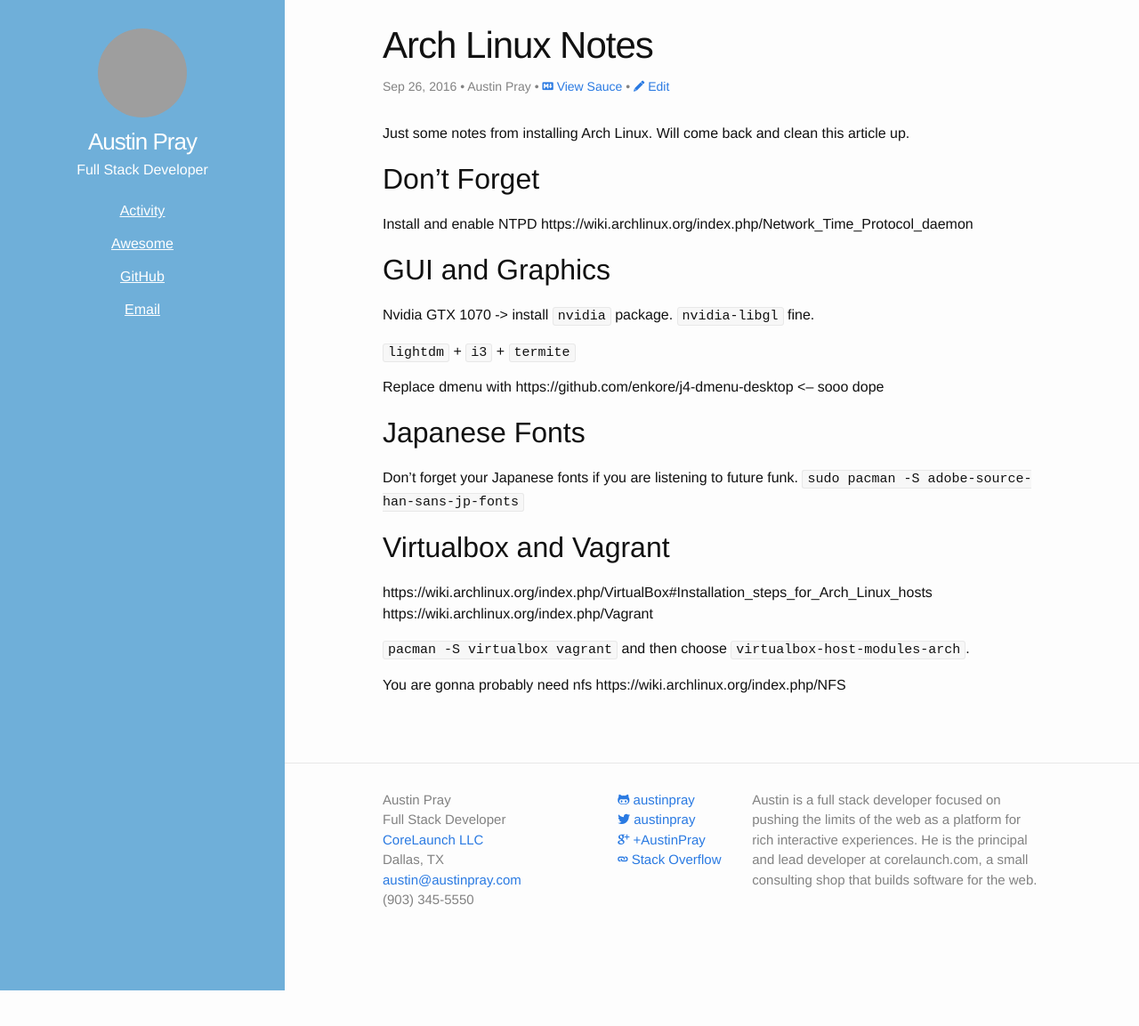
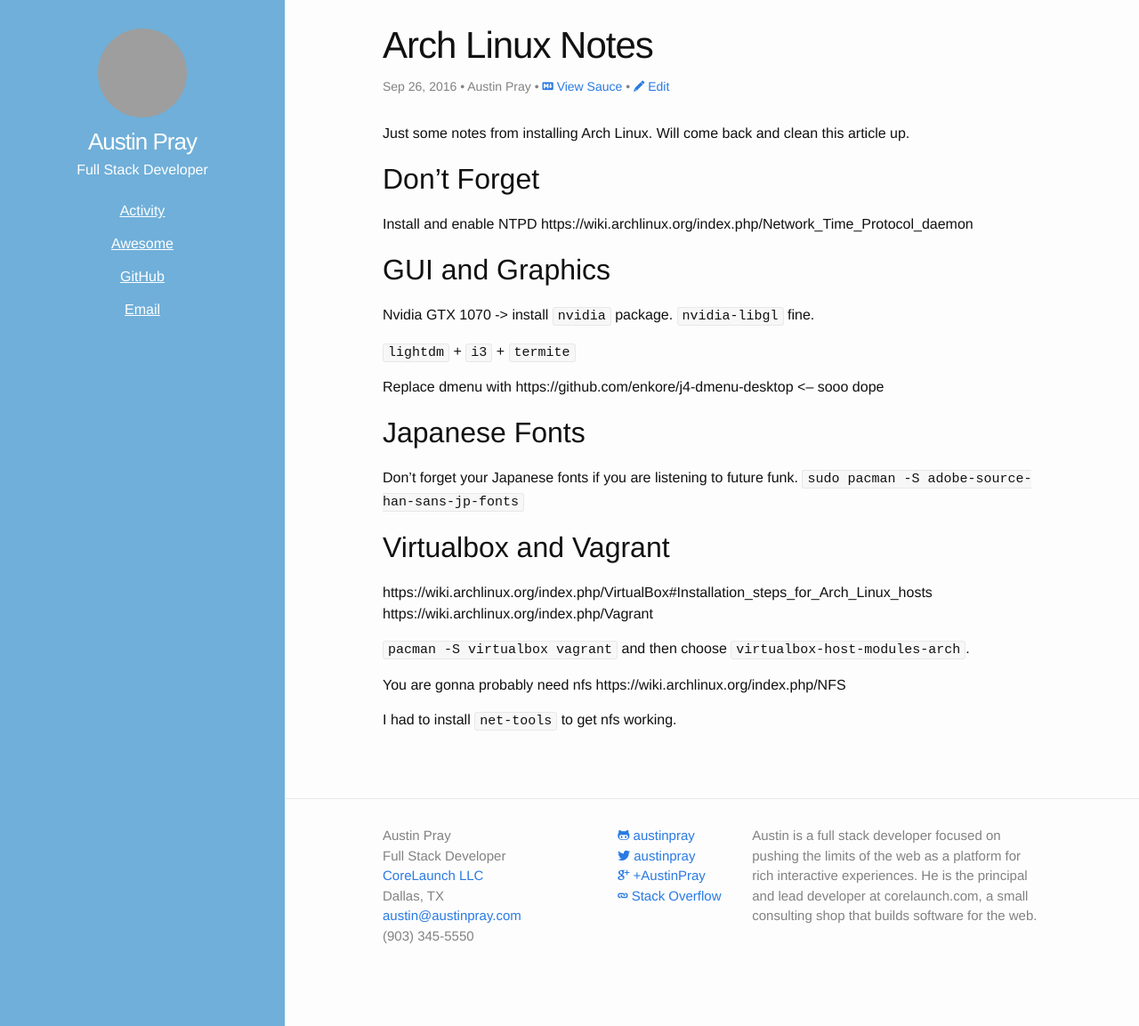
Before and after one commit to austinpray/austinpray.com, a Jekyll site: the page built from _posts/2016-09-26-arch-linux-notes.md, in a window 1280 px wide. Shown: the whole page at 89% size. Built offline with Jekyll 4.4.1, drawn with Linux system fonts in a browser that asks for light colours; comment, search, counter and statistics services are not loaded; before the commit the page ends 1113 px from its top, so only the background shows below that; grey boxes are pictures that could not be loaded.

Commit message:
Update 2016-09-26-arch-linux-notes.md

```diff
--- a/_posts/2016-09-26-arch-linux-notes.md
+++ b/_posts/2016-09-26-arch-linux-notes.md
@@ -24,3 +24,5 @@ https://wiki.archlinux.org/index.php/Vagrant
 `pacman -S virtualbox vagrant` and then choose `virtualbox-host-modules-arch`.
 
 You are gonna probably need nfs https://wiki.archlinux.org/index.php/NFS
+
+I had to install `net-tools` to get nfs working.
```
